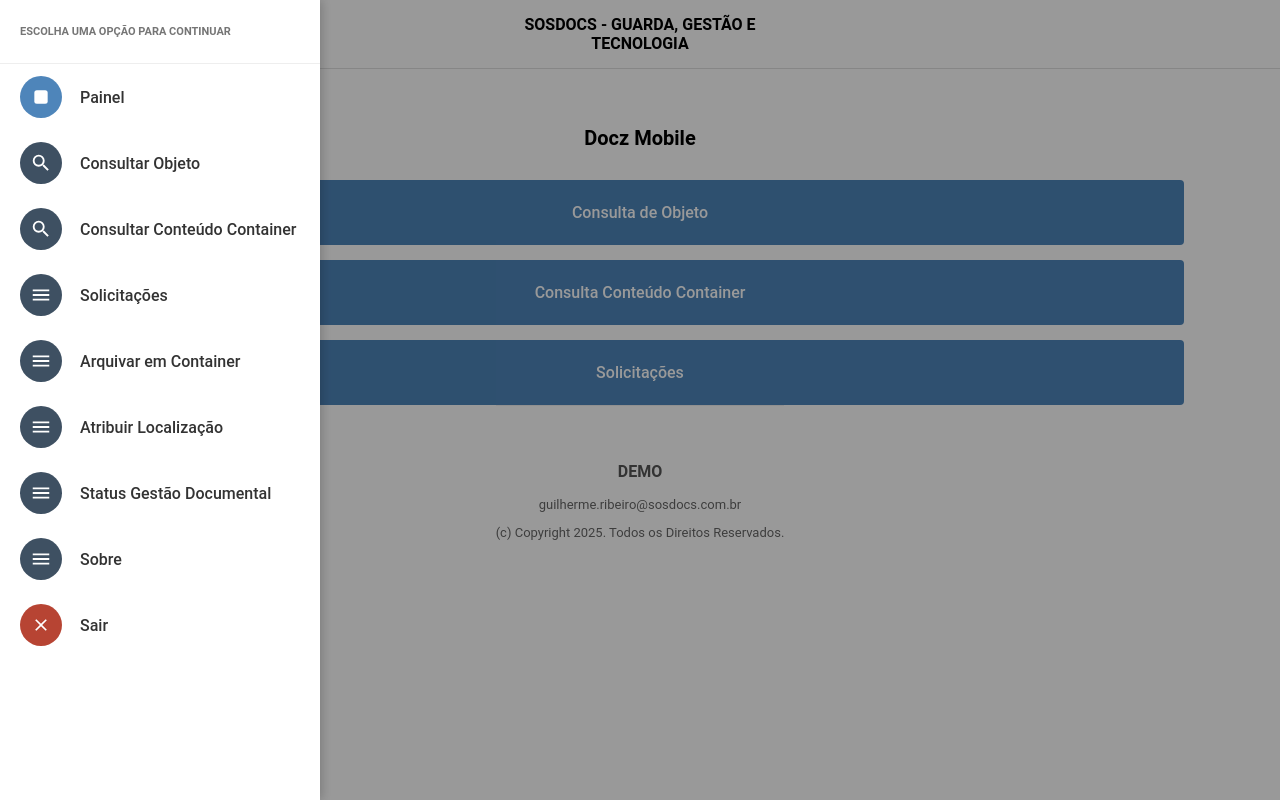
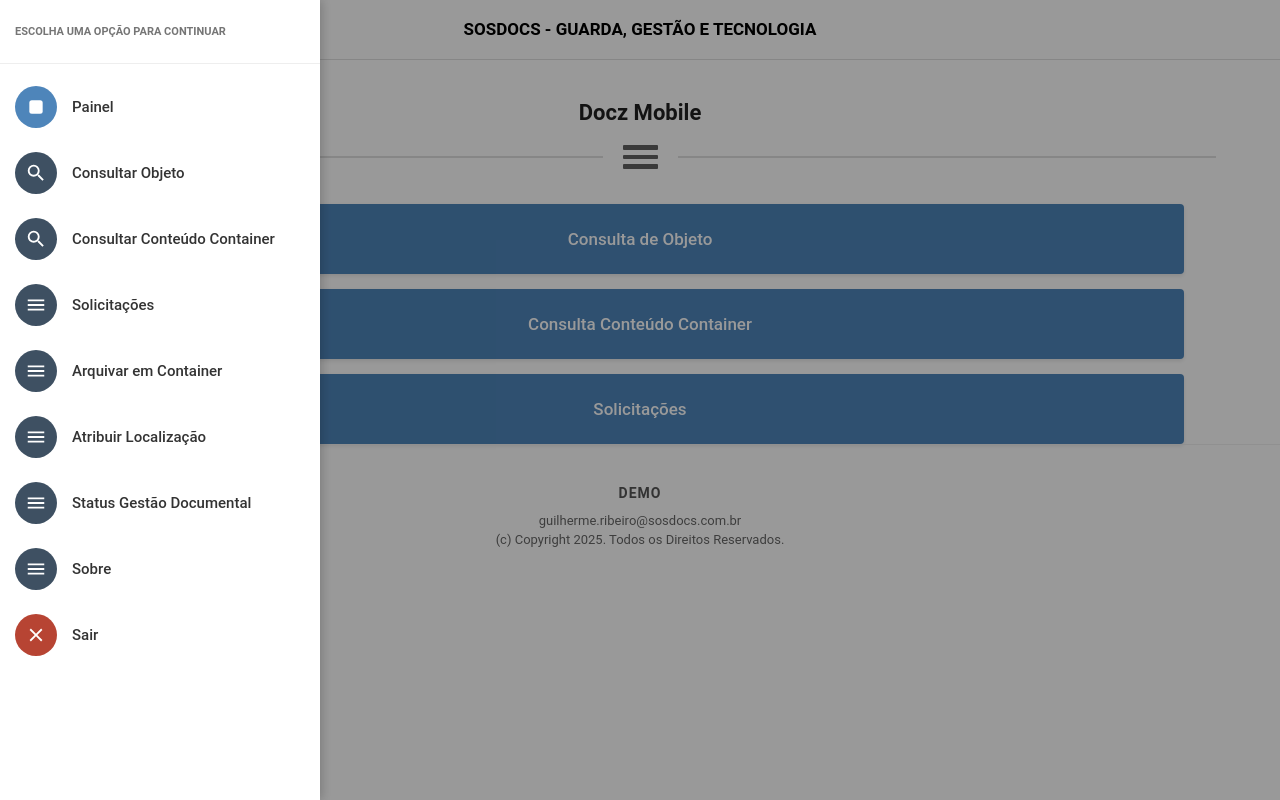
Before and after one commit to macielguilherme/app-docz, a plain HTML site: page opções.html in a window 1280 px wide. Both pictures are taken after a click on the element 30 px from the left and 34 px from the top of the page. Drawn offline with Linux system fonts and the light colour scheme.

Commit message:
Update opções.html

```diff
--- a/opções.html
+++ b/opções.html
@@ -1,23 +1,28 @@
 <!DOCTYPE html>
 <html lang="pt-br">
-
 <head>
     <meta charset="UTF-8">
-    <meta name="viewport" content="width=device-width, initial-scale=1.0">
+    <meta name="viewport" content="width=device-width, initial-scale=1.0, maximum-scale=1.0, user-scalable=no">
     <title>Docz - Opções</title>
     <style>
         * {
             box-sizing: border-box;
+            -webkit-tap-highlight-color: transparent;
         }
 
         body {
             margin: 0;
             padding: 0;
+            background-color: #ffffff;
             font-family: 'Roboto', Arial, sans-serif;
-            background-color: #ffffff;
+            display: flex;
+            flex-direction: column;
+            align-items: center;
+            min-height: 100vh;
+            overflow-x: hidden;
         }
 
-        /* Sidebar */
+        /* Overlay e Sidebar */
         #overlay {
             display: none;
             position: fixed;
@@ -25,7 +30,7 @@
             left: 0;
             width: 100%;
             height: 100%;
-            background: rgba(0, 0, 0, 0.4);
+            background: rgba(0,0,0,0.4);
             z-index: 998;
         }
 
@@ -33,7 +38,7 @@
             position: fixed;
             top: 0;
             left: -100%;
-            width: 80%;
+            width: 85%;
             max-width: 320px;
             height: 100%;
             background: #fff;
@@ -41,66 +46,62 @@
             transition: 0.3s;
             display: flex;
             flex-direction: column;
-            box-shadow: 2px 0 10px rgba(0, 0, 0, 0.2);
+            box-shadow: 2px 0 10px rgba(0,0,0,0.2);
         }
 
         #sidebar.active {
             left: 0;
         }
 
+        /* Cabeçalho da Sidebar */
         .sidebar-header {
-            padding: 25px 20px;
+            padding: 25px 15px;
             font-size: 11px;
             color: #757575;
             font-weight: 700;
             text-transform: uppercase;
             border-bottom: 1px solid #eee;
             white-space: nowrap;
+            overflow: hidden;
+            text-overflow: ellipsis;
         }
 
         .menu-list {
+            padding: 10px 0;
             overflow-y: auto;
-            flex: 1;
+            flex-grow: 1;
         }
 
         .menu-item {
             display: flex;
             align-items: center;
-            padding: 12px 20px;
+            padding: 12px 15px;
             text-decoration: none;
             color: #333;
-            font-size: 16px;
+            font-size: 15px;
             font-weight: 500;
         }
 
+        /* Círculos e Ícones específicos */
         .icon-circle {
             width: 42px;
             height: 42px;
             border-radius: 50%;
-            margin-right: 18px;
+            margin-right: 15px;
             display: flex;
             align-items: center;
             justify-content: center;
             flex-shrink: 0;
         }
 
-        /* Cores dos Círculos */
-        .bg-blue {
-            background-color: #4e85ba;
-        }
+        .bg-blue { background-color: #4e85ba; }
+        .bg-dark { background-color: #3e5062; }
+        .bg-red { background-color: #b74433; }
 
-        .bg-dark {
-            background-color: #3e5062;
-        }
-
-        .bg-red {
-            background-color: #b74433;
-        }
-
-        /* Header Principal */
+        /* --- Cabeçalho Superior --- */
         .header {
             width: 100%;
-            padding: 15px;
+            padding: 15px 20px;
             border-bottom: 1px solid #e0e0e0;
             display: flex;
             align-items: center;
@@ -109,10 +110,11 @@
 
         .menu-btn {
             cursor: pointer;
+            padding: 5px;
             display: flex;
             flex-direction: column;
             gap: 5px;
-            width: 30px;
+            width: 35px;
         }
 
         .menu-btn div {
@@ -124,21 +126,59 @@
         .header-title {
             flex-grow: 1;
             text-align: center;
-            font-size: 16px;
+            font-size: 17px;
             font-weight: 700;
+            color: #000;
             text-transform: uppercase;
-            padding-right: 30px;
             line-height: 1.2;
+            padding-right: 35px; /* Compensa a largura do ícone menu para centralizar */
         }
 
-        /* Botões Centrais */
-        .main-container {
+        /* --- Conteúdo Principal --- */
+        .main-content {
+            width: 100%;
             display: flex;
             flex-direction: column;
             align-items: center;
-            padding-top: 40px;
+            padding-top: 20px;
         }
 
+        .docz-title {
+            font-size: 22px;
+            font-weight: 700;
+            margin: 20px 0;
+            color: #212121;
+        }
+
+        /* Divisor Central com Menu Hamburguer */
+        .central-divider {
+            width: 90%;
+            display: flex;
+            align-items: center;
+            margin-bottom: 35px;
+        }
+
+        .central-divider .line {
+            flex-grow: 1;
+            height: 1.5px;
+            background-color: #e0e0e0;
+        }
+
+        .central-divider .burger-mini {
+            margin: 0 20px;
+            display: flex;
+            flex-direction: column;
+            gap: 5px;
+        }
+
+        .central-divider .burger-mini div {
+            width: 35px;
+            height: 4.5px;
+            background-color: #616161;
+            border-radius: 1px;
+        }
+
+        /* --- Botões de Opção --- */
         .btn-stack {
             width: 85%;
             display: flex;
@@ -148,113 +188,88 @@
 
         .btn-blue {
             width: 100%;
-            height: 65px;
+            height: 70px;
             background-color: #4e85ba;
             color: white;
+            border: none;
             border-radius: 4px;
+            font-size: 17px;
+            font-weight: 500;
             display: flex;
             align-items: center;
             justify-content: center;
             text-decoration: none;
-            font-size: 16px;
-            font-weight: 500;
+            text-align: center;
+            padding: 0 15px;
+            box-shadow: 0 2px 4px rgba(0,0,0,0.1);
         }
 
+        .btn-blue:active {
+            background-color: #3d6a96;
+        }
+
+        /* --- Rodapé --- */
         .footer {
             margin-top: auto;
+            width: 100%;
             padding: 40px 0;
             text-align: center;
             border-top: 1px solid #f0f0f0;
         }
+
+        .footer p {
+            font-size: 13px;
+            color: #666;
+            margin: 4px 0;
+        }
+
+        .footer .demo-tag {
+            text-transform: uppercase;
+            font-weight: 700;
+            color: #555;
+            margin-bottom: 12px;
+            font-size: 14px;
+            letter-spacing: 1px;
+        }
     </style>
 </head>
-
 <body>
 
     <div id="overlay" onclick="toggleMenu()"></div>
+
     <nav id="sidebar">
         <div class="sidebar-header">Escolha uma opção para continuar</div>
         <div class="menu-list">
-            <a href="#" class="menu-item">
+
+            <a href="painel.html" class="menu-item">
                 <div class="icon-circle bg-blue">
-                    <svg width="20" height="20" viewBox="0 0 24 24">
-                        <rect x="4" y="4" width="16" height="16" rx="3" ry="3" fill="white" />
-                    </svg>
+                    <svg width="20" height="20" viewBox="0 0 24 24"><rect x="4" y="4" width="16" height="16" rx="3" ry="3" fill="white"/></svg>
                 </div>
                 Painel
             </a>
 
             <a href="#" class="menu-item">
                 <div class="icon-circle bg-dark">
-                    <svg width="22" height="22" fill="white" viewBox="0 0 24 24">
-                        <path
-                            d="M15.5 14h-.79l-.28-.27A6.471 6.471 0 0 0 16 9.5 6.5 6.5 0 1 0 9.5 16c1.61 0 3.09-.59 4.23-1.57l.27.28v.79l5 4.99L20.49 19l-4.99-5zm-6 0C7.01 14 5 11.99 5 9.5S7.01 5 9.5 5 14 7.01 14 9.5 11.99 14 9.5 14z" />
-                    </svg>
+                    <svg width="22" height="22" fill="white" viewBox="0 0 24 24"><path d="M15.5 14h-.79l-.28-.27A6.471 6.471 0 0 0 16 9.5 6.5 6.5 0 1 0 9.5 16c1.61 0 3.09-.59 4.23-1.57l.27.28v.79l5 4.99L20.49 19l-4.99-5zm-6 0C7.01 14 5 11.99 5 9.5S7.01 5 9.5 5 14 7.01 14 9.5 11.99 14 9.5 14z"/></svg>
                 </div>
                 Consultar Objeto
             </a>
-
             <a href="#" class="menu-item">
                 <div class="icon-circle bg-dark">
-                    <svg width="22" height="22" fill="white" viewBox="0 0 24 24">
-                        <path
-                            d="M15.5 14h-.79l-.28-.27A6.471 6.471 0 0 0 16 9.5 6.5 6.5 0 1 0 9.5 16c1.61 0 3.09-.59 4.23-1.57l.27.28v.79l5 4.99L20.49 19l-4.99-5zm-6 0C7.01 14 5 11.99 5 9.5S7.01 5 9.5 5 14 7.01 14 9.5 11.99 14 9.5 14z" />
-                    </svg>
+                    <svg width="22" height="22" fill="white" viewBox="0 0 24 24"><path d="M15.5 14h-.79l-.28-.27A6.471 6.471 0 0 0 16 9.5 6.5 6.5 0 1 0 9.5 16c1.61 0 3.09-.59 4.23-1.57l.27.28v.79l5 4.99L20.49 19l-4.99-5zm-6 0C7.01 14 5 11.99 5 9.5S7.01 5 9.5 5 14 7.01 14 9.5 11.99 14 9.5 14z"/></svg>
                 </div>
                 Consultar Conteúdo Container
             </a>
 
-            <a href="#" class="menu-item">
-                <div class="icon-circle bg-dark">
-                    <svg width="22" height="22" fill="white" viewBox="0 0 24 24">
-                        <path d="M3 18h18v-2H3v2zm0-5h18v-2H3v2zm0-7v2h18V6H3z" />
-                    </svg>
-                </div>
-                Solicitações
-            </a>
-
-            <a href="#" class="menu-item">
-                <div class="icon-circle bg-dark">
-                    <svg width="22" height="22" fill="white" viewBox="0 0 24 24">
-                        <path d="M3 18h18v-2H3v2zm0-5h18v-2H3v2zm0-7v2h18V6H3z" />
-                    </svg>
-                </div>
-                Arquivar em Container
-            </a>
-
-            <a href="#" class="menu-item">
-                <div class="icon-circle bg-dark">
-                    <svg width="22" height="22" fill="white" viewBox="0 0 24 24">
-                        <path d="M3 18h18v-2H3v2zm0-5h18v-2H3v2zm0-7v2h18V6H3z" />
-                    </svg>
-                </div>
-                Atribuir Localização
-            </a>
-
-            <a href="#" class="menu-item">
-                <div class="icon-circle bg-dark">
-                    <svg width="22" height="22" fill="white" viewBox="0 0 24 24">
-                        <path d="M3 18h18v-2H3v2zm0-5h18v-2H3v2zm0-7v2h18V6H3z" />
-                    </svg>
-                </div>
-                Status Gestão Documental
-            </a>
-
-            <a href="#" class="menu-item">
-                <div class="icon-circle bg-dark">
-                    <svg width="22" height="22" fill="white" viewBox="0 0 24 24">
-                        <path d="M3 18h18v-2H3v2zm0-5h18v-2H3v2zm0-7v2h18V6H3z" />
-                    </svg>
-                </div>
-                Sobre
-            </a>
+            <a href="#" class="menu-item"><div class="icon-circle bg-dark"><svg width="22" height="22" fill="white" viewBox="0 0 24 24"><path d="M3 18h18v-2H3v2zm0-5h18v-2H3v2zm0-7v2h18V6H3z"/></svg></div>Solicitações</a>
+            <a href="#" class="menu-item"><div class="icon-circle bg-dark"><svg width="22" height="22" fill="white" viewBox="0 0 24 24"><path d="M3 18h18v-2H3v2zm0-5h18v-2H3v2zm0-7v2h18V6H3z"/></svg></div>Arquivar em Container</a>
+            <a href="#" class="menu-item"><div class="icon-circle bg-dark"><svg width="22" height="22" fill="white" viewBox="0 0 24 24"><path d="M3 18h18v-2H3v2zm0-5h18v-2H3v2zm0-7v2h18V6H3z"/></svg></div>Atribuir Localização</a>
+            <a href="#" class="menu-item"><div class="icon-circle bg-dark"><svg width="22" height="22" fill="white" viewBox="0 0 24 24"><path d="M3 18h18v-2H3v2zm0-5h18v-2H3v2zm0-7v2h18V6H3z"/></svg></div>Status Gestão Documental</a>
+            <a href="sobre.html" class="menu-item"><div class="icon-circle bg-dark"><svg width="22" height="22" fill="white" viewBox="0 0 24 24"><path d="M3 18h18v-2H3v2zm0-5h18v-2H3v2zm0-7v2h18V6H3z"/></svg></div>Sobre</a>
 
             <a href="index.html" class="menu-item">
                 <div class="icon-circle bg-red">
-                    <svg width="20" height="20" fill="white" viewBox="0 0 24 24">
-                        <path
-                            d="M19 6.41L17.59 5 12 10.59 6.41 5 5 6.41 10.59 12 5 17.59 6.41 19 12 13.41 17.59 19 19 17.59 13.41 12z" />
-                    </svg>
+                    <svg width="22" height="22" fill="white" viewBox="0 0 24 24"><path d="M19 6.41L17.59 5 12 10.59 6.41 5 5 6.41 10.59 12 5 17.59 6.41 19 12 13.41 17.59 19 19 17.59 13.41 12z"/></svg>
                 </div>
                 Sair
             </a>
@@ -267,20 +282,34 @@
             <div></div>
             <div></div>
         </div>
-        <div class="header-title">SOSDOCS - GUARDA, GESTÃO E<br>TECNOLOGIA</div>
+        <div class="header-title">
+            SOSDOCS - GUARDA, GESTÃO E TECNOLOGIA
+        </div>
     </header>
 
-    <main class="main-container">
-        <h2 style="font-size: 20px; margin-bottom: 30px;">Docz Mobile</h2>
+    <main class="main-content">
+        <div class="docz-title">Docz Mobile</div>
+
+        <div class="central-divider">
+            <div class="line"></div>
+            <div class="burger-mini">
+                <div></div>
+                <div></div>
+                <div></div>
+            </div>
+            <div class="line"></div>
+        </div>
+
         <div class="btn-stack">
             <a href="#" class="btn-blue">Consulta de Objeto</a>
             <a href="#" class="btn-blue">Consulta Conteúdo Container</a>
             <a href="#" class="btn-blue">Solicitações</a>
         </div>
+
         <footer class="footer">
-            <p style="font-weight: bold; color: #555;">DEMO</p>
-            <p style="font-size: 13px; color: #666;">guilherme.ribeiro@sosdocs.com.br</p>
-            <p style="font-size: 13px; color: #666;">(c) Copyright 2025. Todos os Direitos Reservados.</p>
+            <div class="demo-tag">DEMO</div>
+            <p>guilherme.ribeiro@sosdocs.com.br</p>
+            <p>(c) Copyright 2025. Todos os Direitos Reservados.</p>
         </footer>
     </main>
 
@@ -288,10 +317,9 @@
         function toggleMenu() {
             const sidebar = document.getElementById('sidebar');
             const overlay = document.getElementById('overlay');
-            const active = sidebar.classList.toggle('active');
-            overlay.style.display = active ? 'block' : 'none';
+            const isActive = sidebar.classList.toggle('active');
+            overlay.style.display = isActive ? 'block' : 'none';
         }
     </script>
 </body>
-
 </html>
```
